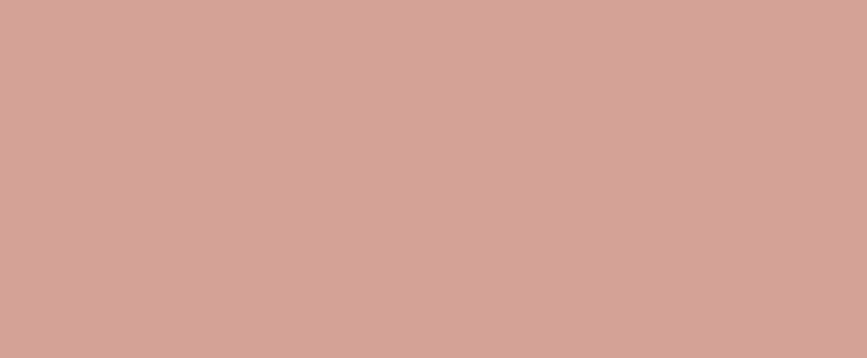
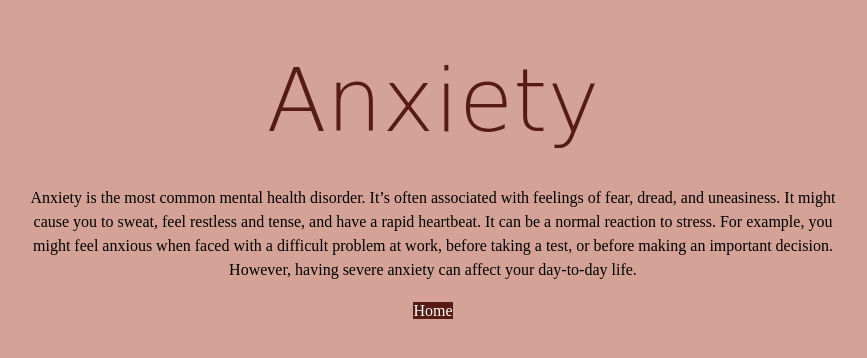
Before and after one commit to alina04/gold-award, a website: page index2.html in a window 1280 px wide. Shown: the whole page, without its empty margins (207-1074 px from the left). Drawn offline with nearby package versions, Linux system fonts and the light colour scheme; a web font is replaced by a local one.

Commit message:
Update index2.html

```diff
--- a/index2.html
+++ b/index2.html
@@ -20,16 +20,41 @@
     />
 
     <link rel="preconnect" href="https://fonts.googleapis.com" />
-    <link rel="preconnect" href="https://fonts.gstatic.com" crossorigin />
+    <link
+      rel="preconnect"
+      href="https://fonts.gstatic.com"
+      crossorigin="anonymous"
+    />
     <link
       href="https://fonts.googleapis.com/css2?family=Fauna+One&family=Neonderthaw&display=swap"
       rel="stylesheet"
     />
 
     <link rel="stylesheet" href="style.css" />
-    <title>Mindful Of Mental Health</title>
+    <title>MMH - Anxiety</title>
   </head>
-  <body>
+  <body onload="document.body.style.opacity='1'">
+    <div class="container-fluid">
+      <div class="row justify-content-center my-5">
+        <div class="col-2"></div>
+        <div class="col-lg-8">
+          <h1 class="display-2 fw-bold">Anxiety</h1>
+          <br />
+          <p>
+            Anxiety is the most common mental health disorder. It’s often
+            associated with feelings of fear, dread, and uneasiness. It might
+            cause you to sweat, feel restless and tense, and have a rapid
+            heartbeat. It can be a normal reaction to stress. For example, you
+            might feel anxious when faced with a difficult problem at work,
+            before taking a test, or before making an important decision.
+            However, having severe anxiety can affect your day-to-day life.
+          </p>
+          <a id="btns" class="btns" href="index.html" role="button">Home</a>
+        </div>
+        <div class="col-2"></div>
+      </div>
+    </div>
+
     <script
       src="https://code.jquery.com/jquery-3.5.1.slim.min.js"
       integrity="sha384-DfXdz2htPH0lsSSs5nCTpuj/zy4C+OGpamoFVy38MVBnE+IbbVYUew+OrCXaRkfj"
```
